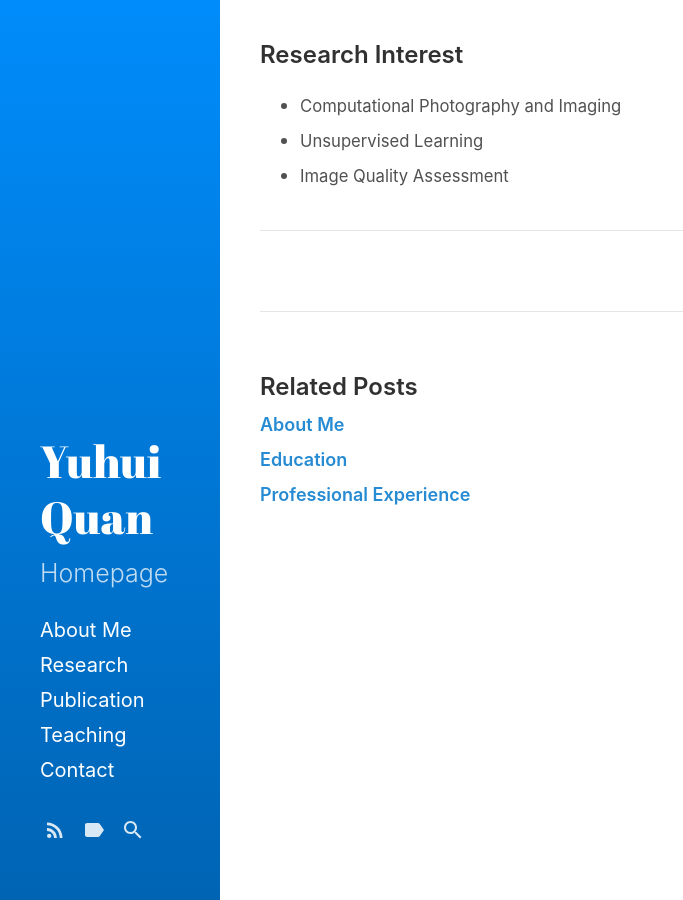
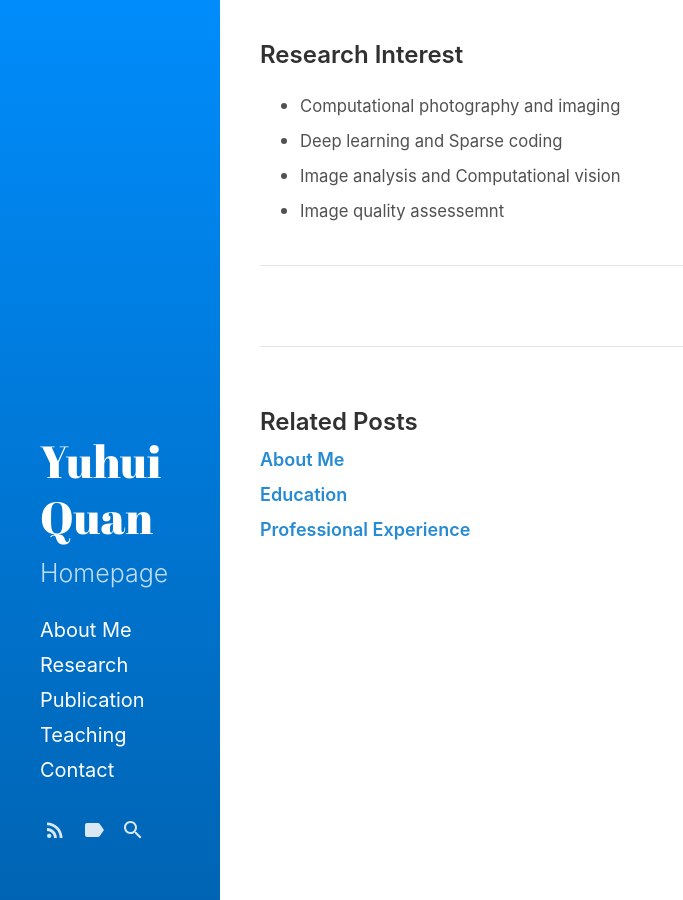
Before and after one commit to Dofboom/Dofboom.github.io, a Jekyll site: the page built from _posts/2020-5-30-a_ainterest.md, in a window 1280 px wide. Shown: the whole page, without its empty margins (0-683 px from the left). Built offline with Jekyll 4.4.1, drawn with Linux system fonts in a browser that asks for light colours.

Commit message:
Update 2020-5-30-a_ainterest.md

```diff
--- a/_posts/2020-5-30-a_ainterest.md
+++ b/_posts/2020-5-30-a_ainterest.md
@@ -4,7 +4,8 @@ title: Research Interest
 ---
 
 <ul>
-<li><span style="font-size: 100%;"><small>Computational Photography and Imaging</small></span></li>
-<li><span style="font-size: 100%;"><small>Unsupervised Learning</small></span></li>
-<li><span style="font-size: 100%;"><small>Image Quality Assessment</small></span></li>
+<li><span style="font-size: 100%;"><small>Computational photography and imaging</small></span></li>
+<li><span style="font-size: 100%;"><small>Deep learning and Sparse coding</small></span></li>
+<li><span style="font-size: 100%;"><small>Image analysis and Computational vision</small></span></li>
+<li><span style="font-size: 100%;"><small>Image quality assessemnt</small></span></li>
 </ul>
```
